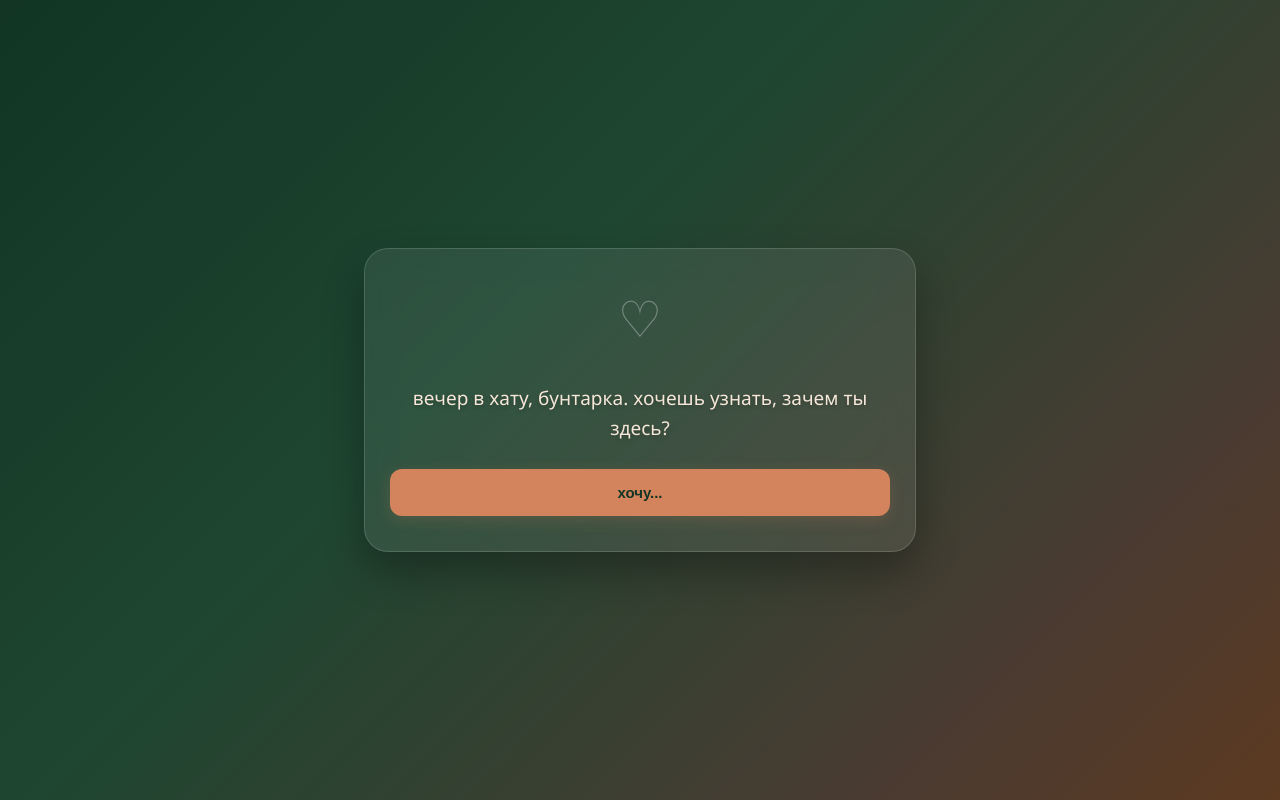
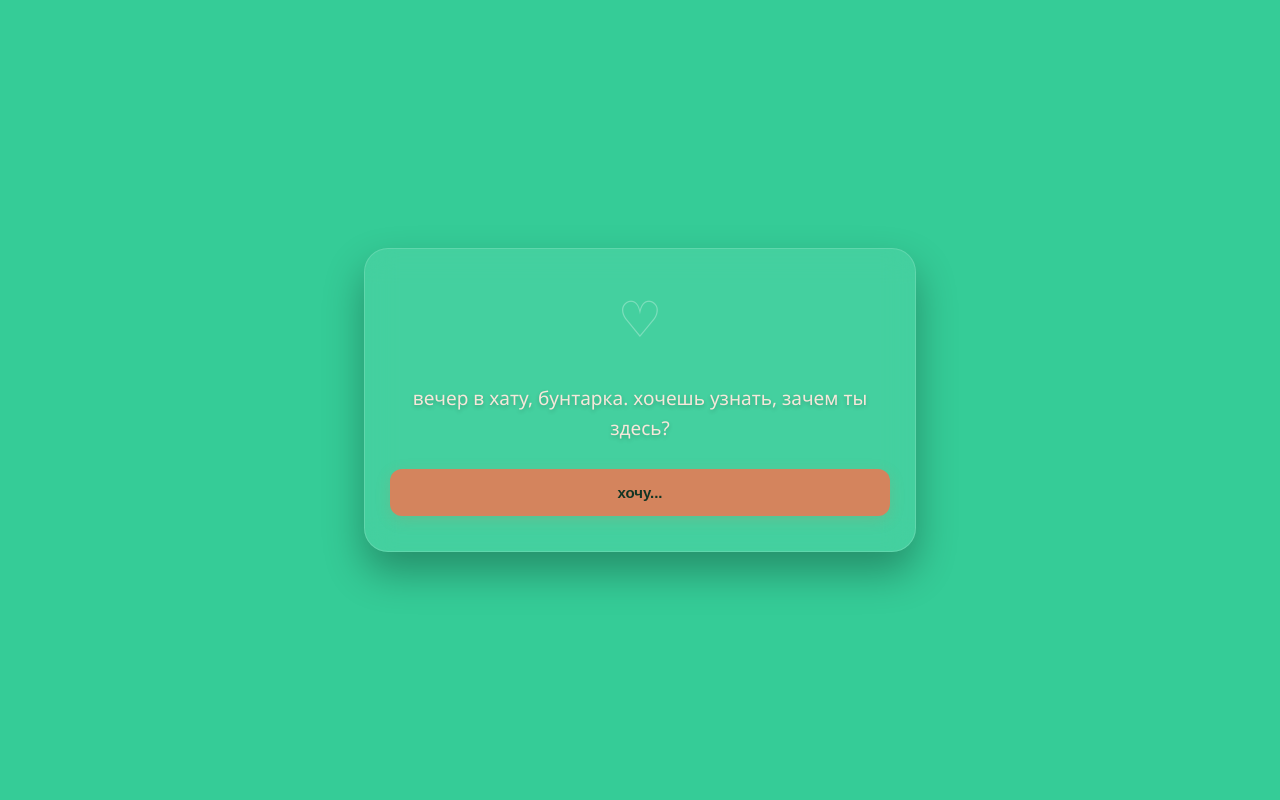
Before and after one commit to leehuahn/for-staya, a plain HTML site: page index.html in a window 1280 px wide. Drawn offline with Linux system fonts and the light colour scheme.

Commit message:
Update index.html

```diff
--- a/index.html
+++ b/index.html
@@ -7,7 +7,7 @@
     <style>
         body {
             font-family: 'Segoe UI', Roboto, Helvetica, Arial, sans-serif;
-            background: linear-gradient(135deg, #123524 0%, #1e4630 40%, #4a3b32 80%, #5c3a21 100%);
+            background: #35cc97;
             background-attachment: fixed;
             margin: 0;
             padding: 20px;
```
